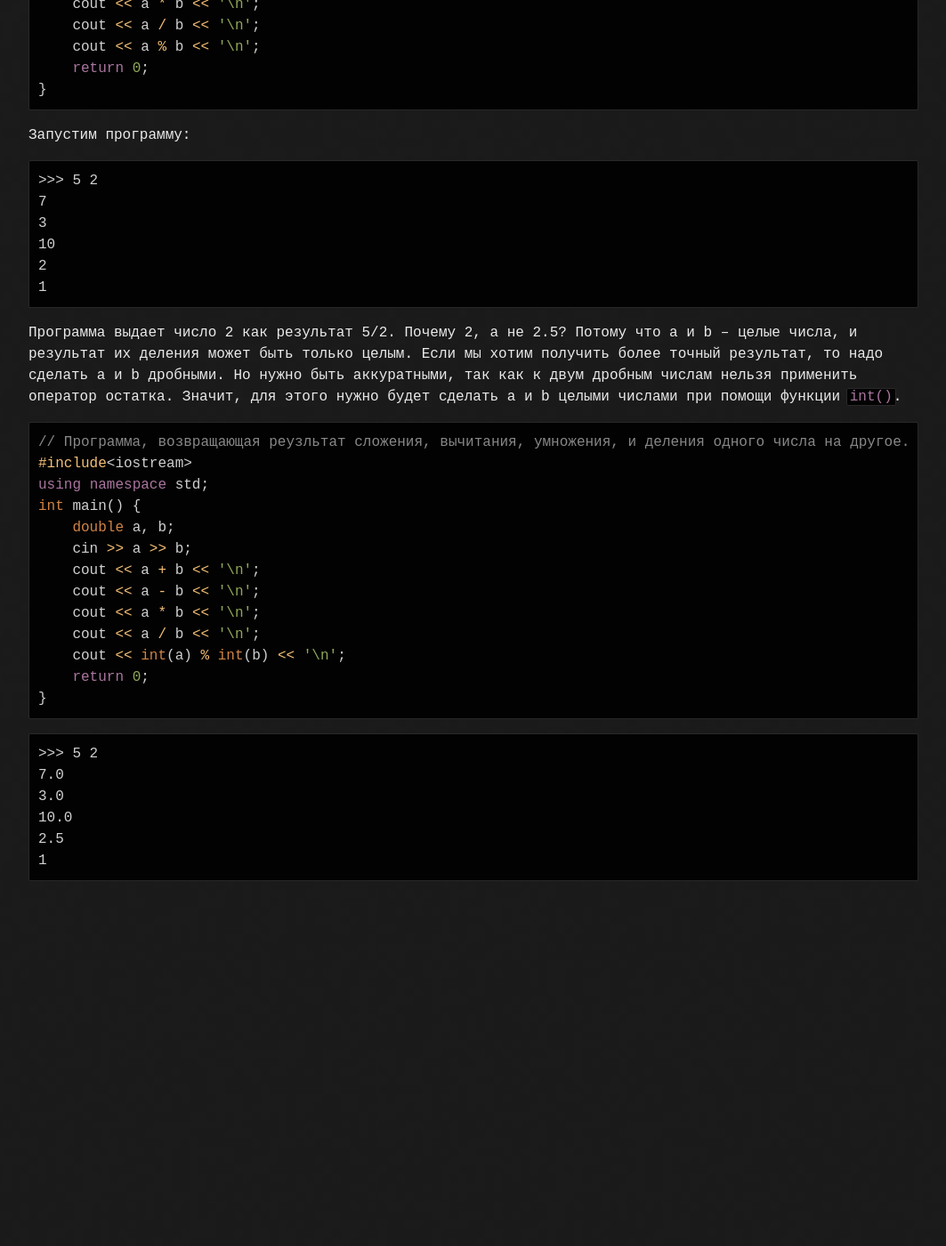
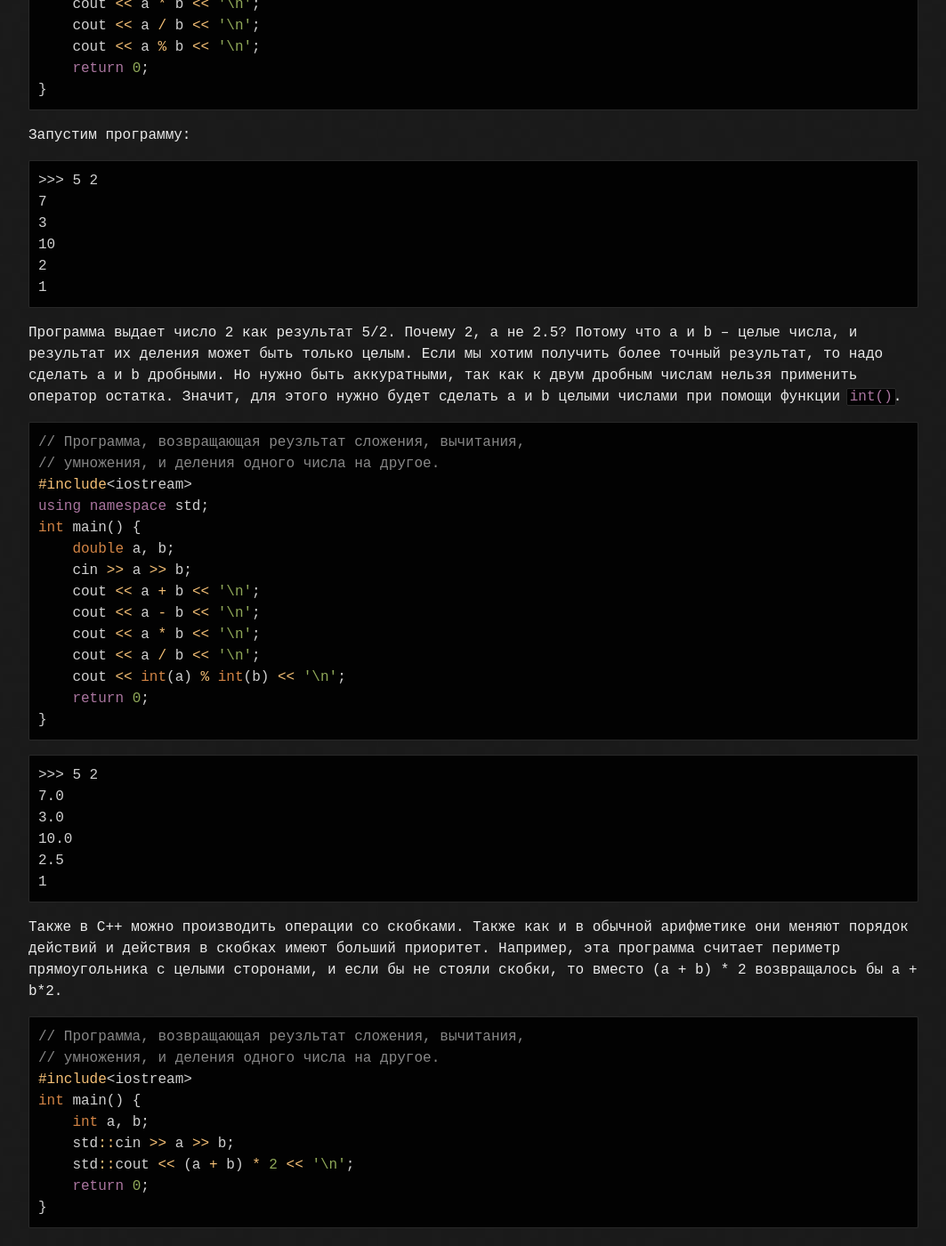
Before and after one commit to cpptutorWeb/cpptutorweb.github.io, a Jekyll site: the page built from iostream.md, in a window 1280 px wide and 1400 px high, scrolled down 4502 px. Shown: the whole window at 89% size, without its empty margins (108-1171 px from the left). Built offline with Jekyll 4.4.1, drawn with Linux system fonts in a browser that asks for light colours; our own code applies the rules of GitHub Pages for plain Markdown files; before the commit the page ends 5512 px from its top, so only the background shows below that.

Commit message:
Update iostream.md

````diff
--- a/iostream.md
+++ b/iostream.md
@@ -188,7 +188,8 @@ int main() {
 Программа выдает число 2 как результат 5/2. Почему 2, а не 2.5? Потому что a и b – целые числа, и результат их деления может быть только целым. Если мы хотим получить более точный результат, то надо сделать a и b дробными. Но нужно быть аккуратными, так как к двум дробным числам нельзя применить оператор остатка. Значит, для этого нужно будет сделать a и b целыми числами при помощи функции `int()`.
 
 ```cpp
-// Программа, возвращающая реузльтат сложения, вычитания, умножения, и деления одного числа на другое.
+// Программа, возвращающая реузльтат сложения, вычитания,
+// умножения, и деления одного числа на другое.
 #include<iostream>
 using namespace std;
 int main() {
@@ -211,3 +212,17 @@ int main() {
 2.5
 1
 ```
+
+Также в C++ можно производить операции со скобками. Также как и в обычной арифметике они меняют порядок действий и действия в скобках имеют больший приоритет. Например, эта программа считает периметр прямоугольника с целыми сторонами, и если бы не стояли скобки, то вместо (a + b) * 2 возвращалось бы a + b*2.
+
+```cpp
+// Программа, возвращающая реузльтат сложения, вычитания,
+// умножения, и деления одного числа на другое.
+#include<iostream>
+int main() {
+    int a, b;
+    std::cin >> a >> b;
+    std::cout << (a + b) * 2 << '\n';
+    return 0;
+}
+```
````
